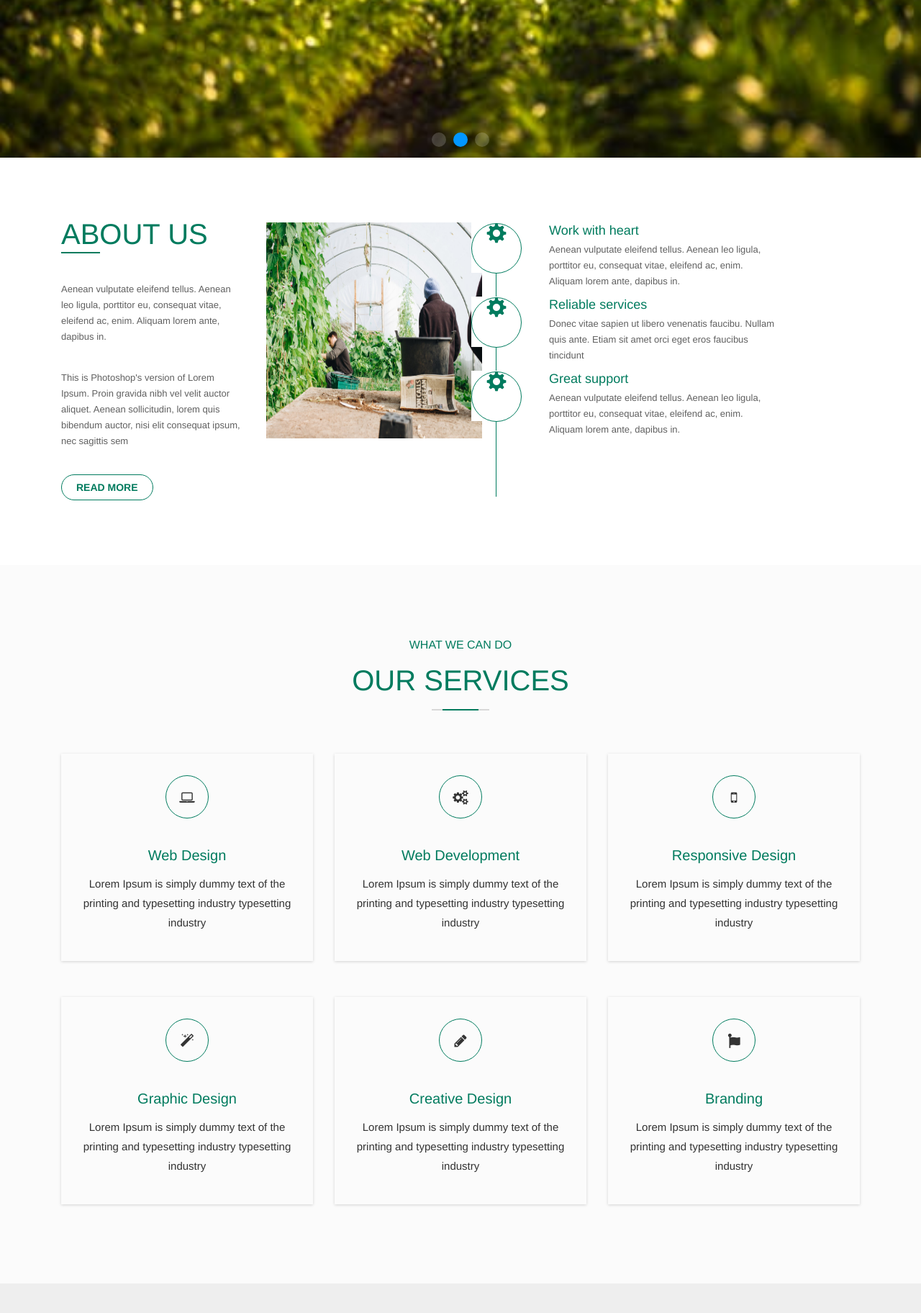
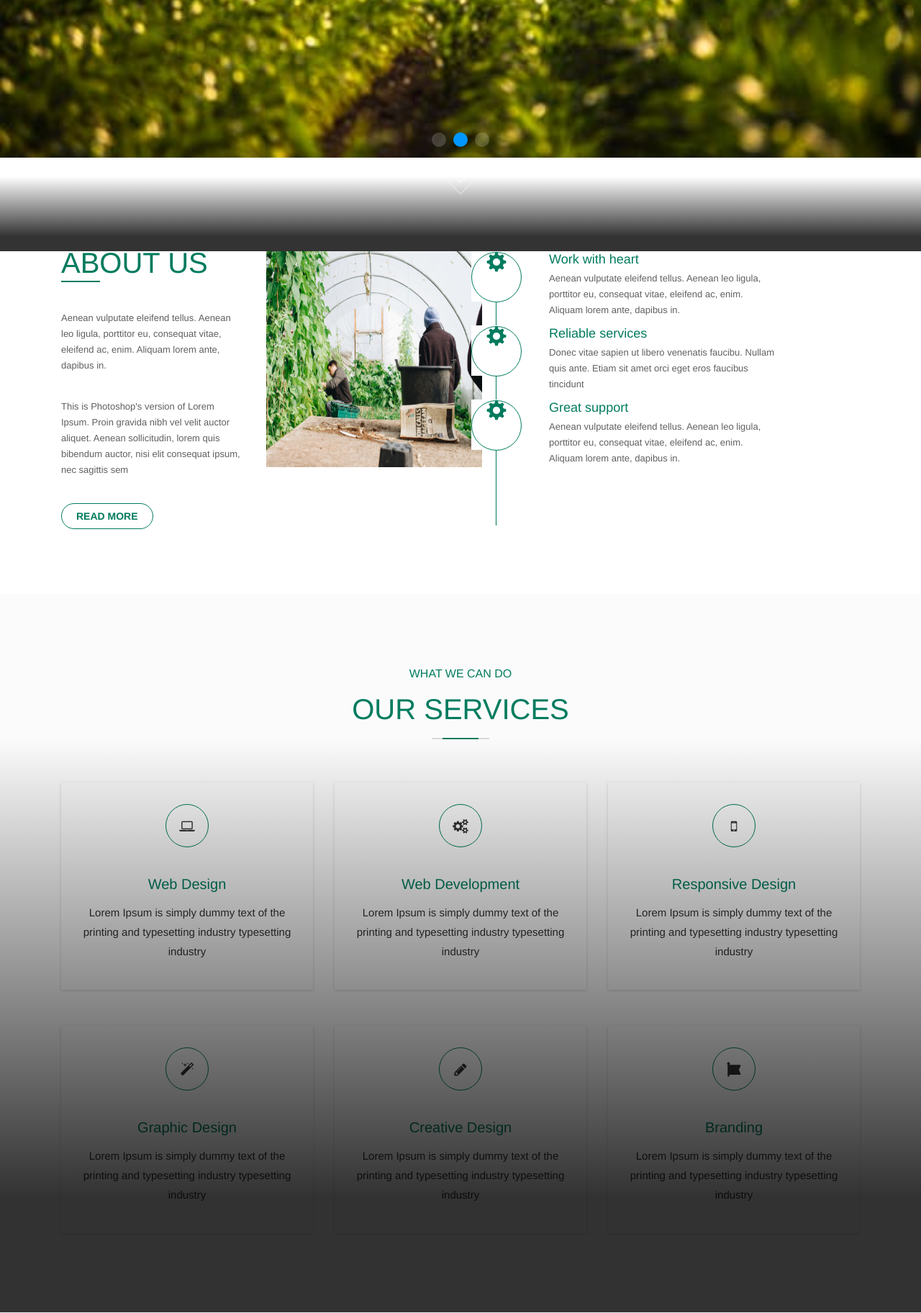
Before and after one commit to abeltshepo16/company, a PHP site: page / in a window 1280 px wide. Shown: the part 655-2479 px from the top of the page at 72% size. Run offline with PHP 8.4, Linux system fonts and the light colour scheme; some libraries are stand-ins or nearby versions.

Commit message:
modified index.php and style.css

```diff
--- a/css/style.css
+++ b/css/style.css
@@ -2,7 +2,7 @@
 @import url('https://fonts.googleapis.com/css?family=Montserrat:400,700');
 @import url('https://fonts.googleapis.com/css?family=Lato:300,400,700');
 @import url("//netdna.bootstrapcdn.com/font-awesome/4.0.3/css/font-awesome.css");
-
+ @import url(https://fonts.googleapis.com/css?family=Josefin+Sans:300,400);
 
 body {
 	color: #5a5a5a;
@@ -475,15 +475,14 @@ z-index: 12399994;
 }
 
 #cssmenu .button:after {
-posi
-tion: absolute;
+position: absolute;
 top: 26px;
 right: 20px;
 display: block;
 height: 8px;
 width: 20px;
-border-top: 2px solid #FF5722;
-border-bottom: 2px solid #FF5722;
+border-top: 2px solid white;
+border-bottom: 2px solid white;
 content: '';
 }
 .top-logo a img {
@@ -503,7 +502,7 @@ right: 20px;
 display: block;
 height: 2px;
 width: 20px;
-background: #FF5722;
+background: white;
 content: '';
 }
 
@@ -515,7 +514,7 @@ top: 23px;
 border: 0;
 height: 2px;
 width: 19px;
-background: #FF5722;
+background: #007B5E;
 -webkit-transform: rotate(45deg);
 -moz-transform: rotate(45deg);
 -ms-transform: rotate(45deg);
@@ -525,7 +524,7 @@ transform: rotate(45deg);
 
 #cssmenu .button.menu-opened:before {
 top: 23px;
-background: #FF5722;
+background: #007B5E;
 width: 19px;
 -webkit-transform: rotate(-45deg);
 -moz-transform: rotate(-45deg);
@@ -1303,5 +1302,135 @@ section .section-title {
 
 /*end of contact form*/
 /*topup button*/
+    #return-to-top {
+    position: fixed;
+    bottom: 20px;
+    right: 20px;
+    background: rgb(0, 0, 0);
+    background: rgba(0, 0, 0, 0.7);
+    width: 50px;
+    height: 50px;
+    display: block;
+    text-decoration: none;
+    -webkit-border-radius: 35px;
+    -moz-border-radius: 35px;
+    border-radius: 35px;
+    display: none;
+    -webkit-transition: all 0.3s linear;
+    -moz-transition: all 0.3s ease;
+    -ms-transition: all 0.3s ease;
+    -o-transition: all 0.3s ease;
+    transition: all 0.3s ease;
+}
+#return-to-top i {
+    color: #fff;
+    margin: 0;
+    position: relative;
+    left: 16px;
+    top: 13px;
+    font-size: 19px;
+    -webkit-transition: all 0.3s ease;
+    -moz-transition: all 0.3s ease;
+    -ms-transition: all 0.3s ease;
+    -o-transition: all 0.3s ease;
+    transition: all 0.3s ease;
+}
+#return-to-top:hover {
+    background: rgba(0, 0, 0, 0.9);
+}
+#return-to-top:hover i {
+    color: #fff;
+    top: 5px;
+}
+/*end of topup button*/
+/*scroll-down button*/
+section {
+  position: relative;
+  width: 100%;
+  height: 100%;
+}
+section::after {
+  position: absolute;
+  bottom: 0;
+  left: 0;
+  content: '';
+  width: 100%;
+  height: 80%;
+  background: -webkit-linear-gradient(top,rgba(0,0,0,0) 0,rgba(0,0,0,.8) 80%,rgba(0,0,0,.8) 100%);
+  background: linear-gradient(to bottom,rgba(0,0,0,0) 0,rgba(0,0,0,.8) 80%,rgba(0,0,0,.8) 100%);
+}
 
-/*end of topup button*/
+.demo a {
+  position: absolute;
+  bottom: 20px;
+  left: 50%;
+  z-index: 2;
+  display: inline-block;
+  -webkit-transform: translate(0, -50%);
+  transform: translate(0, -50%);
+  color: #fff;
+  font : normal 400 20px/1 'Josefin Sans', sans-serif;
+  letter-spacing: .1em;
+  text-decoration: none;
+  transition: opacity .3s;
+}
+.demo a:hover {
+  opacity: .5;
+}
+
+#section07 a {
+  padding-top: 80px;
+}
+#section07 a span {
+  position: absolute;
+  top: 0;
+  left: 50%;
+  width: 24px;
+  height: 24px;
+  margin-left: -12px;
+  border-left: 1px solid #fff;
+  border-bottom: 1px solid #fff;
+  -webkit-transform: rotate(-45deg);
+  transform: rotate(-45deg);
+  -webkit-animation: sdb07 2s infinite;
+  animation: sdb07 2s infinite;
+  opacity: 0;
+  box-sizing: border-box;
+}
+#section07 a span:nth-of-type(1) {
+  -webkit-animation-delay: 0s;
+  animation-delay: 0s;
+}
+#section07 a span:nth-of-type(2) {
+  top: 16px;
+  -webkit-animation-delay: .15s;
+  animation-delay: .15s;
+}
+#section07 a span:nth-of-type(3) {
+  top: 32px;
+  -webkit-animation-delay: .3s;
+  animation-delay: .3s;
+}
+@-webkit-keyframes sdb07 {
+  0% {
+    opacity: 0;
+  }
+  50% {
+    opacity: 1;
+  }
+  100% {
+    opacity: 0;
+  }
+}
+@keyframes sdb07 {
+  0% {
+    opacity: 0;
+  }
+  50% {
+    opacity: 1;
+  }
+  100% {
+    opacity: 0;
+  }
+}
+/* end scroll-down button*/
--- a/index.php
+++ b/index.php
@@ -6,6 +6,7 @@
 
 
         <link href='https://fonts.googleapis.com/css?family=Roboto' rel='stylesheet'>
+        <link href="//netdna.bootstrapcdn.com/font-awesome/3.2.1/css/font-awesome.css" rel="stylesheet">
         <link rel="stylesheet" type="text/css" href="css/style.css">
         <link href="//maxcdn.bootstrapcdn.com/bootstrap/4.0.0/css/bootstrap.min.css" rel="stylesheet" id="bootstrap-css">
         <script src="//maxcdn.bootstrapcdn.com/bootstrap/4.0.0/js/bootstrap.min.js"></script>
@@ -67,6 +68,9 @@
   <div class="swiper-button-next"><i class="fa fa-chevron-right"></i></div>
 </div>
 <!-- end of Nav-bar-->
+  <section id="section07" class="demo">
+                <p><a href="#section07"><span></span><span></span><span></span></a><p>
+           </section>
 <!--start of about us-->
 <div class="aboutus-section" id="about">
         <div class="container">
@@ -647,6 +651,7 @@
 </div>
 
 <!--end of contact form-->
+<a href="javascript:" id="return-to-top"><i class="icon-chevron-up"></i></a>
 <script>
 
 /*------- Smooth Scroll -------*/
@@ -846,8 +851,25 @@ var ScrollPosStyler = (function(document, window) {
   return pub;
 })(document, window);
 
+$(window).scroll(function() {
+    if ($(this).scrollTop() >= 50) {        // If page is scrolled more than 50px
+        $('#return-to-top').fadeIn(200);    // Fade in the arrow
+    } else {
+        $('#return-to-top').fadeOut(200);   // Else fade out the arrow
+    }
+});
+$('#return-to-top').click(function() {      // When arrow is clicked
+    $('body,html').animate({
+        scrollTop : 0                       // Scroll to top of body
+    }, 500);
+});
 
-
+    $(function() {
+  $('a[href*=#]').on('click', function(e) {
+    e.preventDefault();
+    $('html, body').animate({ scrollTop: $($(this).attr('href')).offset().top}, 500, 'linear');
+  });
+});
 
   </script>;
 
```
